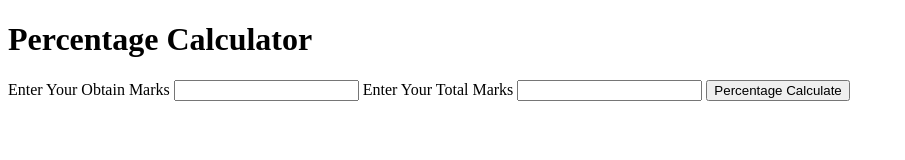
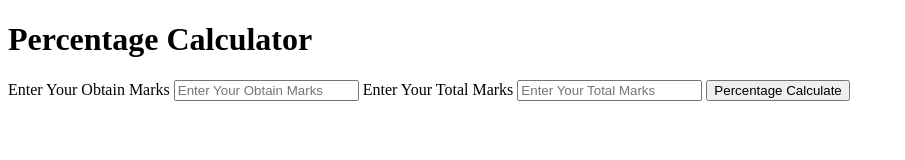
Before and after one commit to azizurrehman-web/js-class-2, a plain HTML site: page index.html in a window 1280 px wide. Shown: the whole page, without its empty margins (0-905 px from the left). Drawn offline with Linux system fonts and the light colour scheme.

Commit message:
Update index.html

```diff
--- a/index.html
+++ b/index.html
@@ -11,10 +11,10 @@
 
     <form>
         <label for="obt">Enter Your Obtain Marks</label>
-        <input type="number" id="obt1" name="obt" required>
+        <input type="number" id="obt1" name="obt" required placeholder="Enter Your Obtain Marks">
 
         <label for="tot">Enter Your Total Marks</label>
-        <input type="number" id="tot1" name="tot" required>
+        <input type="number" id="tot1" name="tot" required placeholder="Enter Your Total Marks">
 
         <button type="button" onclick="percentagecalculate()">Percentage Calculate</button>
         <br>
```
